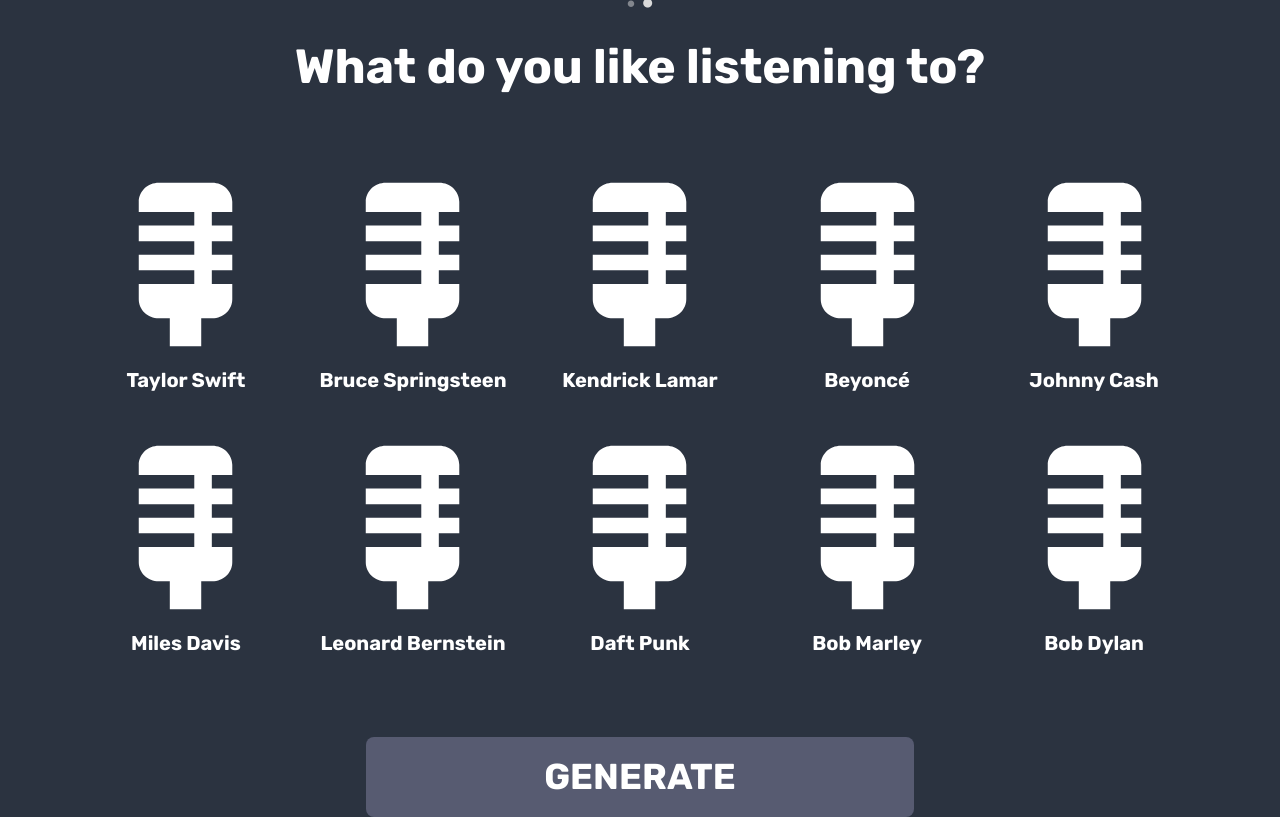
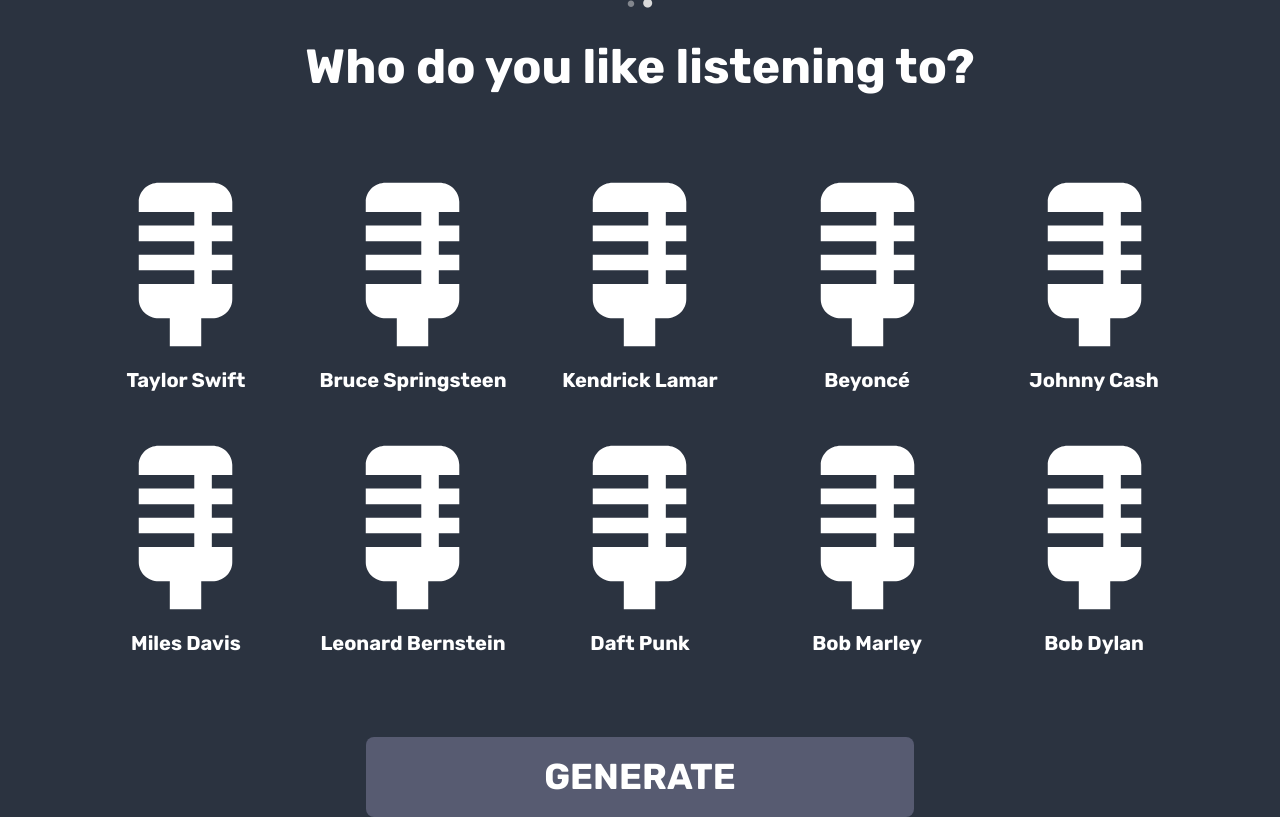
Before and after one commit to LielAmar/GrooveGuru, a Next.js app: page /artists in a window 1280 px wide. Built offline with nearby package versions, Linux system fonts and the light colour scheme.

Commit message:
Fixed typo

```diff
--- a/src/app/(routes)/artists/page.js
+++ b/src/app/(routes)/artists/page.js
@@ -22,7 +22,7 @@
         </div>
 
         {/* TITLE */}
-        <h1 className="mt-5 text-white text-5xl font-bold">What do you like listening to?</h1>
+        <h1 className="mt-5 text-white text-5xl font-bold">Who do you like listening to?</h1>
 
         {/* ARTISTS */}
         <div className="mt-20 grid gap-10 grid-cols-5">
```
